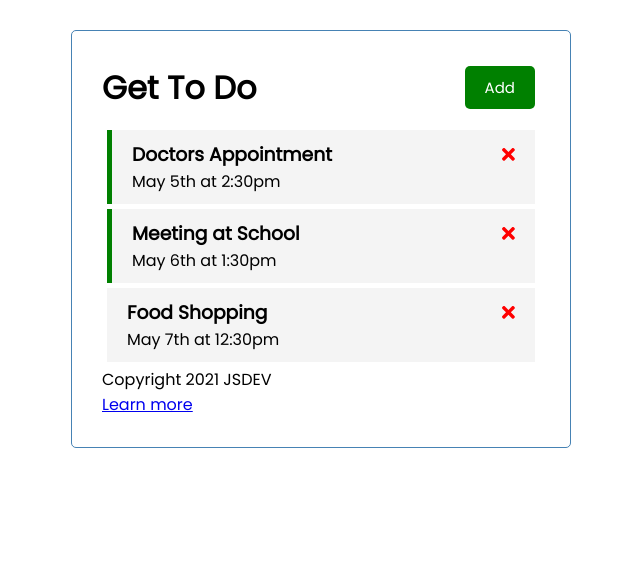
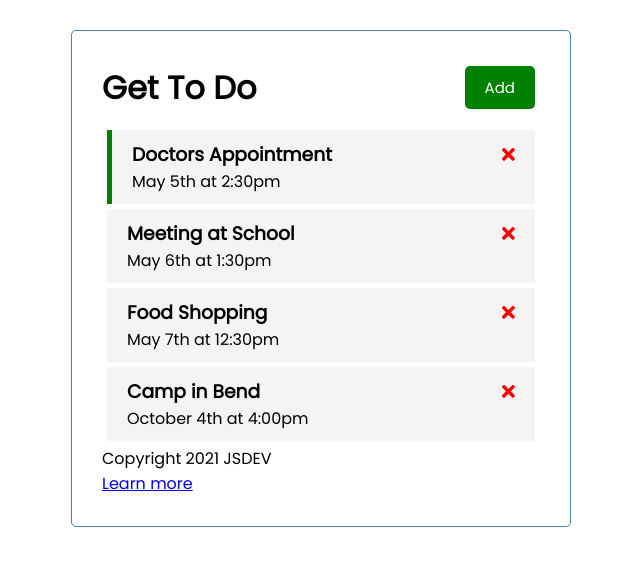
Before and after one commit to JSinkler713/get-to-do, an Angular app: page / in a window 1280 px wide. Shown: the top 566 px of the page, without its empty margins (319-959 px from the left). Built offline with nearby package versions, Linux system fonts and the light colour scheme; data requests are answered from the project's data file.

Commit message:
clean up, add notes, review

```diff
--- a/db.json
+++ b/db.json
@@ -10,13 +10,19 @@
       "id": 2,
       "text": "Meeting at School",
       "day": "May 6th at 1:30pm",
-      "reminder": true
+      "reminder": false
     },
     {
       "id": 3,
       "text": "Food Shopping",
       "day": "May 7th at 12:30pm",
       "reminder": false
+    },
+    {
+      "text": "Camp in Bend",
+      "day": "October 4th at 4:00pm",
+      "reminder": false,
+      "id": 4
     }
   ]
 }
--- a/src/app/app.component.ts
+++ b/src/app/app.component.ts
@@ -1,7 +1,7 @@
 import { Component } from '@angular/core';
 
 @Component({
-  selector: 'app-root',
+  selector: 'app-root', // the tag in index.html
   templateUrl: './app.component.html',
   styleUrls: ['./app.component.css']
 })
--- a/src/app/components/about/about.component.html
+++ b/src/app/components/about/about.component.html
@@ -1,5 +1,5 @@
 <div>
-    <h2>An Agular Experience</h2>
+    <h2>An Angular Experience</h2>
     <h4>Version 1.0.0</h4>
     <a routerLink='/'>Back to work!</a>
 </div>
--- a/src/app/components/footer/footer.component.html
+++ b/src/app/components/footer/footer.component.html
@@ -1,4 +1,5 @@
 <footer>
     <p>Copyright 2021 JSDEV</p>
+    <!-- use routerLink instead of href -->
     <a routerLink='/about'>Learn more</a>
 </footer>
--- a/src/app/services/task.service.ts
+++ b/src/app/services/task.service.ts
@@ -22,9 +22,6 @@ export class TaskService {
 
   // our service method to get TASKS
   getTasks(): Observable<Task[]> {
-    //const tasks = of(TASKS)
-    //return tasks
-
     // using the server
     return this.http.get<Task[]>(this.apiUrl)
   }
--- a/src/app/services/ui.service.ts
+++ b/src/app/services/ui.service.ts
@@ -5,7 +5,7 @@ import { Observable, Subject } from 'rxjs';
   providedIn: 'root'
 })
 export class UiService {
-  private showAddTask: Boolean = false;
+  private showAddTask: Boolean = false; // the real showAddTask value all are based off
   private subject = new Subject<any>();
 
   constructor() { }
```
Also changed, not shown: src/app/app.module.ts (+4 -3 lines).
